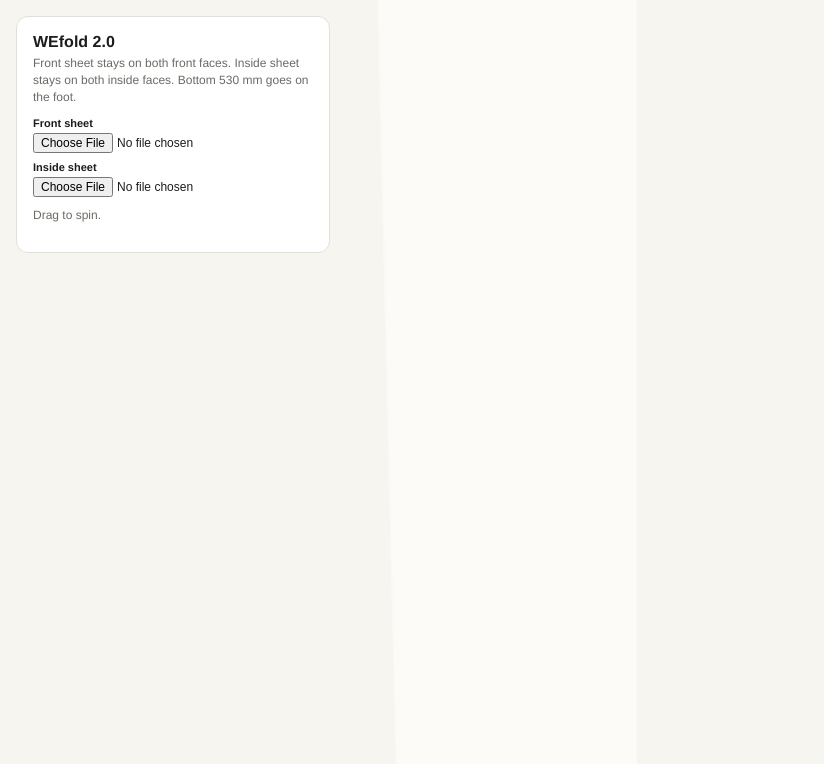
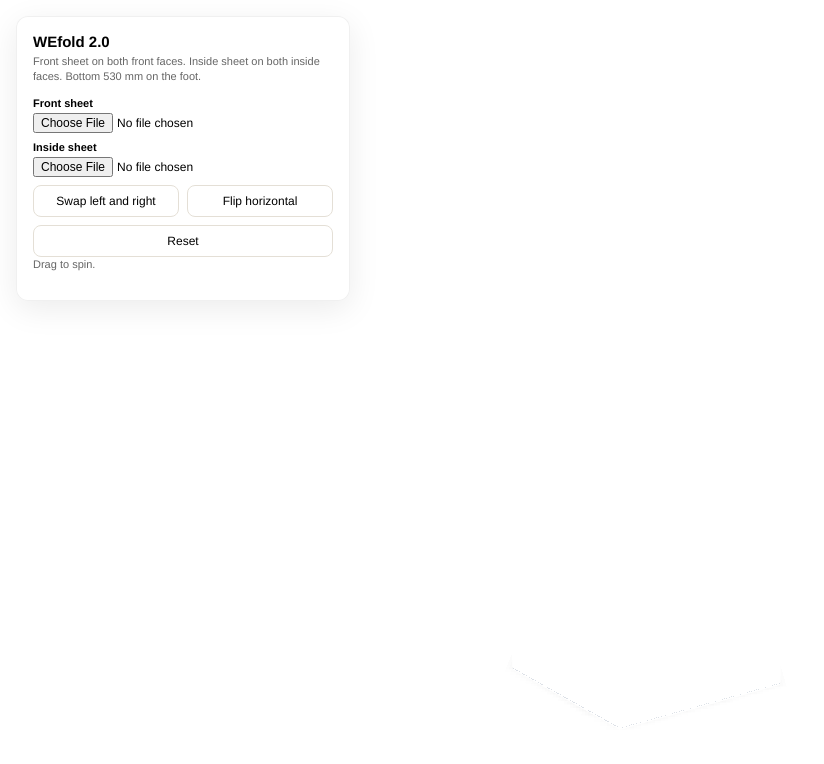
Before and after one commit to moriphoto/3ddisplay, a plain HTML site: page index.html in a window 1280 px wide. Shown: the whole page, without its empty margins (0-824 px from the left). Drawn offline with nearby package versions, Linux system fonts and the light colour scheme; animation ran at ten frames a second.

Commit message:
Use the working cutter viewer as the only home page

```diff
--- a/index.html
+++ b/index.html
@@ -1,21 +1,23 @@
 <!DOCTYPE html>
 <html lang="en">
 <head>
-  <meta charset="utf-8" />
-  <meta name="viewport" content="width=device-width, initial-scale=1" />
-  <title>WEfold 2.0 sheet viewer</title>
+  <meta charset="UTF-8">
+  <meta name="viewport" content="width=device-width, initial-scale=1.0">
+  <title>WEfold 2.0</title>
   <style>
-    body { margin: 0; background: #f7f5f0; font-family: Helvetica, Arial, sans-serif; color: #1c1c1c; }
+    body { margin: 0; overflow: hidden; font-family: Helvetica, Arial, sans-serif; background: #fff; }
     #view { width: 100vw; height: 100vh; }
     #panel {
-      position: absolute; top: 16px; left: 16px; width: 280px; z-index: 2;
-      background: rgba(255,255,255,0.94); border: 1px solid #e4dfd6; border-radius: 12px; padding: 16px;
+      position: absolute; top: 16px; left: 16px; width: 300px; z-index: 2;
+      background: rgba(255,255,255,0.95); border: 1px solid rgba(0,0,0,0.06);
+      border-radius: 12px; padding: 16px; box-shadow: 0 8px 32px rgba(0,0,0,0.08);
     }
-    h1 { font-size: 16px; margin: 0 0 4px; }
-    p { margin: 0 0 12px; font-size: 12px; color: #6d6a64; line-height: 1.4; }
+    h1 { margin: 0 0 4px; font-size: 15px; }
+    p { margin: 0 0 12px; font-size: 11px; color: #666; line-height: 1.4; }
     label { display: block; font-size: 11px; font-weight: 600; margin: 8px 0 4px; }
-    input { width: 100%; font-size: 12px; }
-    #status { margin-top: 10px; }
+    input, button { width: 100%; font: inherit; font-size: 12px; }
+    button { margin-top: 8px; padding: 8px; border: 1px solid #e4dfd6; background: #fff; border-radius: 8px; }
+    .row { display: grid; grid-template-columns: 1fr 1fr; gap: 8px; }
   </style>
   <script src="https://cdnjs.cloudflare.com/ajax/libs/three.js/r128/three.min.js"></script>
   <script src="https://cdn.jsdelivr.net/npm/three@0.128.0/examples/js/controls/OrbitControls.js"></script>
@@ -23,124 +25,167 @@
 <body>
   <div id="panel">
     <h1>WEfold 2.0</h1>
-    <p>Front sheet stays on both front faces. Inside sheet stays on both inside faces. Bottom 530 mm goes on the foot.</p>
-    <label for="front">Front sheet</label>
-    <input id="front" type="file" accept="image/png,image/jpeg,application/pdf" />
-    <label for="inside">Inside sheet</label>
-    <input id="inside" type="file" accept="image/png,image/jpeg,application/pdf" />
+    <p>Front sheet on both front faces. Inside sheet on both inside faces. Bottom 530 mm on the foot.</p>
+    <label for="upload-a">Front sheet</label>
+    <input id="upload-a" type="file" accept="image/png,image/jpeg,application/pdf">
+    <label for="upload-b">Inside sheet</label>
+    <input id="upload-b" type="file" accept="image/png,image/jpeg,application/pdf">
+    <div class="row">
+      <button id="swap" type="button">Swap left and right</button>
+      <button id="flip" type="button">Flip horizontal</button>
+    </div>
+    <button id="reset" type="button">Reset</button>
     <p id="status">Drag to spin.</p>
   </div>
   <div id="view"></div>
   <script>
-    const FACE = 0.587, HINGE = 0.026, HEIGHT = 2.0, FOOT = 0.44, THICK = 0.005;
-    const MAIN = 2000 / 2530, FOOTER = 530 / 2530;
     const status = document.getElementById("status");
     const scene = new THREE.Scene();
-    scene.background = new THREE.Color(0xf7f5f0);
-    const camera = new THREE.PerspectiveCamera(38, innerWidth / innerHeight, 0.05, 30);
-    camera.position.set(1.5, 1.15, 1.7);
+    scene.background = new THREE.Color(0xffffff);
+    const camera = new THREE.PerspectiveCamera(38, innerWidth / innerHeight, 0.1, 100);
+    camera.position.set(1.8, 1.3, -2.6);
     const renderer = new THREE.WebGLRenderer({ antialias: true });
     renderer.setSize(innerWidth, innerHeight);
     renderer.setPixelRatio(Math.min(devicePixelRatio, 2));
+    renderer.shadowMap.enabled = true;
     renderer.outputEncoding = THREE.sRGBEncoding;
     document.getElementById("view").appendChild(renderer.domElement);
     const controls = new THREE.OrbitControls(camera, renderer.domElement);
-    controls.target.set(0, 0.9, 0);
+    controls.target.set(-0.25, 0.9, 0.25);
     controls.enableDamping = true;
-    scene.add(new THREE.AmbientLight(0xffffff, 0.85));
-    const key = new THREE.DirectionalLight(0xffffff, 0.45);
-    key.position.set(2, 4, 3);
+    controls.maxPolarAngle = Math.PI / 2 + 0.01;
+    const floor = new THREE.Mesh(new THREE.PlaneGeometry(50, 50), new THREE.ShadowMaterial({ opacity: 0.06 }));
+    floor.rotation.x = -Math.PI / 2;
+    floor.receiveShadow = true;
+    scene.add(floor);
+    scene.add(new THREE.AmbientLight(0xffffff, 0.82));
+    const key = new THREE.DirectionalLight(0xffffff, 0.55);
+    key.position.set(3, 5, -4);
+    key.castShadow = true;
     scene.add(key);
+    scene.add(new THREE.DirectionalLight(0xffffff, 0.35).translateX(-4).translateY(3.5).translateZ(2));
 
-    function mat() { return new THREE.MeshStandardMaterial({ color: 0xf4f1ea, roughness: 0.55, side: THREE.FrontSide }); }
-    const frontL = mat(), frontR = mat(), insideL = mat(), insideR = mat(), footL = mat(), footR = mat();
-    const edge = new THREE.MeshStandardMaterial({ color: 0xdedad2, roughness: 0.7 });
+    const thickness = 0.005, panelWidth = 0.61, panelHeight = 2.0;
+    const MAIN_RATIO = 2000 / 2530, FOOTER_RATIO = 530 / 2530;
+    const matEdge = new THREE.MeshStandardMaterial({ color: 0xf5f5f5, roughness: 0.5 });
+    const matLeftFront = new THREE.MeshStandardMaterial({ color: 0xf8fafc, roughness: 0.28, metalness: 0.01 });
+    const matRightFront = new THREE.MeshStandardMaterial({ color: 0xf8fafc, roughness: 0.28, metalness: 0.01 });
+    const matUnderFoot = new THREE.MeshStandardMaterial({ color: 0x1e293b, roughness: 0.35 });
+    const matLeftBack = new THREE.MeshStandardMaterial({ color: 0xe2e8f0, roughness: 0.35 });
+    const matRightBack = new THREE.MeshStandardMaterial({ color: 0xe2e8f0, roughness: 0.35 });
+    const matOverFoot = new THREE.MeshStandardMaterial({ color: 0x94a3b8, roughness: 0.35 });
+    let side = "front";
 
-    function panel(w, h, d, materials) {
-      const geo = new THREE.BoxGeometry(w, h, d);
-      geo.clearGroups();
-      const counts = [1, 1, 1, 1, 1, 1].map(() => geo.index.count / 6);
-      for (let i = 0; i < 6; i++) geo.addGroup(i * counts[i], counts[i], i);
-      return new THREE.Mesh(geo, materials);
+    function setPanelUVs(geometry, isRightPanel) {
+      const uv = geometry.attributes.uv, pos = geometry.attributes.position;
+      for (let i = 0; i < pos.count; i++) {
+        const v = (pos.getY(i) + panelHeight / 2) / panelHeight;
+        const u = isRightPanel ? (pos.getZ(i) + panelWidth / 2) / panelWidth : (pos.getX(i) + panelWidth / 2) / panelWidth;
+        uv.setXY(i, u, v);
       }
-    const left = panel(FACE, HEIGHT, THICK, [edge, edge, edge, edge, frontL, insideL]);
-    left.position.set(-FACE / 2 - HINGE / 2, HEIGHT / 2, 0);
-    const right = panel(THICK, HEIGHT, FACE, [frontR, insideR, edge, edge, edge, edge]);
-    right.position.set(0, HEIGHT / 2, FACE / 2 + HINGE / 2);
+    }
+    function setFootUVs(geometry) {
+      const uv = geometry.attributes.uv, pos = geometry.attributes.position;
+      for (let i = 0; i < pos.count; i++) uv.setXY(i, (pos.getX(i) + panelWidth) / panelWidth, 1 - (pos.getY(i) / panelWidth));
+    }
+    const display = new THREE.Group();
+    const leftGeo = new THREE.BoxGeometry(panelWidth, panelHeight, thickness);
+    setPanelUVs(leftGeo, false);
+    const leftPanel = new THREE.Mesh(leftGeo, [matEdge, matEdge, matEdge, matEdge, matLeftBack, matLeftFront]);
+    leftPanel.position.set(-panelWidth / 2, panelHeight / 2 + thickness * 2, 0);
+    leftPanel.castShadow = true;
+    const rightGeo = new THREE.BoxGeometry(thickness, panelHeight, panelWidth);
+    setPanelUVs(rightGeo, true);
+    const rightPanel = new THREE.Mesh(rightGeo, [matRightFront, matRightBack, matEdge, matEdge, matEdge, matEdge]);
+    rightPanel.position.set(0, panelHeight / 2 + thickness * 2, panelWidth / 2);
+    rightPanel.castShadow = true;
+    const footShape = new THREE.Shape();
+    footShape.moveTo(0, 0);
+    footShape.lineTo(-panelWidth, 0);
+    footShape.absarc(0, 0, panelWidth, Math.PI, Math.PI / 2, true);
+    const footGeo = new THREE.ExtrudeGeometry(footShape, { depth: thickness, bevelEnabled: false });
+    setFootUVs(footGeo);
+    const underFoot = new THREE.Mesh(footGeo, [matUnderFoot, matEdge]);
+    underFoot.rotation.x = Math.PI / 2;
+    underFoot.position.set(0, thickness, 0);
+    const overFoot = new THREE.Mesh(footGeo, [matOverFoot, matEdge]);
+    overFoot.rotation.x = Math.PI / 2;
+    overFoot.position.set(0, thickness * 2, 0);
+    display.add(leftPanel, rightPanel, underFoot, overFoot);
+    scene.add(display);
 
-    function footMesh(material) {
-      const shape = new THREE.Shape();
-      shape.moveTo(0, 0);
-      shape.lineTo(FACE, 0);
-      shape.lineTo(0.08, FOOT);
-      shape.closePath();
-      const geo = new THREE.ExtrudeGeometry(shape, { depth: THICK, bevelEnabled: false });
-      return new THREE.Mesh(geo, [material, edge]);
+    function textureFrom(canvas, mirror) {
+      const tex = new THREE.CanvasTexture(canvas);
+      tex.encoding = THREE.sRGBEncoding;
+      if (mirror) { tex.wrapS = THREE.RepeatWrapping; tex.repeat.x = -1; tex.offset.x = 1; }
+      return tex;
     }
-    const footLeft = footMesh(footL);
-    footLeft.rotation.x = -Math.PI / 2;
-    footLeft.position.set(-FACE - HINGE / 2, 0.004, 0.02);
-    const footRight = footMesh(footR);
-    footRight.rotation.x = -Math.PI / 2;
-    footRight.rotation.z = -Math.PI / 2;
-    footRight.position.set(0.02, 0.008, HINGE / 2);
-    scene.add(left, right, footLeft, footRight);
-
     function crop(img, sx, sy, sw, sh) {
       const canvas = document.createElement("canvas");
       canvas.width = Math.max(2, sw); canvas.height = Math.max(2, sh);
       canvas.getContext("2d").drawImage(img, sx, sy, sw, sh, 0, 0, canvas.width, canvas.height);
-      const tex = new THREE.CanvasTexture(canvas);
-      tex.encoding = THREE.sRGBEncoding;
-      tex.anisotropy = 8;
-      return tex;
+      return canvas;
     }
-    function applySheet(img, front) {
+    function place(img, isFront) {
       const w = img.width, h = img.height;
-      const faceH = h * MAIN, footH = h * FOOTER, half = w * 0.5;
-      const leftTex = crop(img, 0, 0, half, faceH);
-      const rightTex = crop(img, half, 0, half, faceH);
-      const footTex = crop(img, 0, faceH, w, footH);
-      if (front) {
-        frontL.map = leftTex; frontR.map = rightTex; footL.map = footTex;
-        frontL.needsUpdate = frontR.needsUpdate = footL.needsUpdate = true;
+      const left = crop(img, 0, 0, w * 0.5, h * MAIN_RATIO);
+      const right = crop(img, w * 0.5, 0, w * 0.5, h * MAIN_RATIO);
+      const footer = crop(img, 0, h * MAIN_RATIO, w, h * FOOTER_RATIO);
+      if (isFront) {
+        matLeftFront.map = textureFrom(right, true);
+        matRightFront.map = textureFrom(left, true);
+        matUnderFoot.map = textureFrom(footer, false);
+        matLeftFront.needsUpdate = matRightFront.needsUpdate = matUnderFoot.needsUpdate = true;
         status.textContent = "Front sheet is on both front faces.";
       } else {
-        insideL.map = leftTex; insideR.map = rightTex; footR.map = footTex;
-        insideL.needsUpdate = insideR.needsUpdate = footR.needsUpdate = true;
+        matLeftBack.map = textureFrom(left, false);
+        matRightBack.map = textureFrom(right, false);
+        matOverFoot.map = textureFrom(footer, false);
+        matLeftBack.needsUpdate = matRightBack.needsUpdate = matOverFoot.needsUpdate = true;
         status.textContent = "Inside sheet is on both inside faces.";
       }
     }
-    function read(file, front) {
+    function read(file, isFront) {
+      side = isFront ? "front" : "inside";
       status.textContent = "Reading the sheet.";
+      const go = (img) => place(img, isFront);
       if (file.type === "application/pdf") {
         const reader = new FileReader();
-        reader.onload = () => {
-          import("https://cdnjs.cloudflare.com/ajax/libs/pdf.js/4.4.168/pdf.min.mjs").then((pdfjs) => {
+        reader.onload = () => import("https://cdnjs.cloudflare.com/ajax/libs/pdf.js/4.4.168/pdf.min.mjs").then((pdfjs) => {
           pdfjs.GlobalWorkerOptions.workerSrc = "https://cdnjs.cloudflare.com/ajax/libs/pdf.js/4.4.168/pdf.worker.min.mjs";
           return pdfjs.getDocument({ data: reader.result }).promise;
         }).then((pdf) => pdf.getPage(1)).then((page) => {
           const view = page.getViewport({ scale: 1.4 });
           const canvas = document.createElement("canvas");
           canvas.width = view.width; canvas.height = view.height;
-            return page.render({ canvasContext: canvas.getContext("2d"), viewport: view }).promise.then(() => applySheet(canvas, front));
+          return page.render({ canvasContext: canvas.getContext("2d"), viewport: view }).promise.then(() => go(canvas));
         }).catch(() => { status.textContent = "That PDF could not be read."; });
-        };
         reader.readAsArrayBuffer(file);
         return;
       }
       const img = new Image();
-      img.onload = () => applySheet(img, front);
+      img.onload = () => go(img);
       img.src = URL.createObjectURL(file);
     }
-    document.getElementById("front").onchange = (e) => e.target.files[0] && read(e.target.files[0], true);
-    document.getElementById("inside").onchange = (e) => e.target.files[0] && read(e.target.files[0], false);
+    function pair() { return side === "front" ? [matLeftFront, matRightFront] : [matLeftBack, matRightBack]; }
+    document.getElementById("upload-a").onchange = (e) => e.target.files[0] && read(e.target.files[0], true);
+    document.getElementById("upload-b").onchange = (e) => e.target.files[0] && read(e.target.files[0], false);
+    document.getElementById("swap").onclick = () => {
+      const [a, b] = pair();
+      const hold = a.map; a.map = b.map; b.map = hold;
+      a.needsUpdate = b.needsUpdate = true;
+      status.textContent = "Left and right swapped.";
+    };
+    document.getElementById("flip").onclick = () => {
+      pair().forEach((m) => { if (!m.map) return; m.map.repeat.x *= -1; m.map.offset.x = m.map.repeat.x < 0 ? 1 : 0; m.map.needsUpdate = true; });
+      status.textContent = "Flipped horizontal.";
+    };
+    document.getElementById("reset").onclick = () => {
+      [matLeftFront, matRightFront, matLeftBack, matRightBack, matUnderFoot, matOverFoot].forEach((m) => { m.map = null; m.needsUpdate = true; });
+      status.textContent = "Reset.";
+    };
     (function loop() { requestAnimationFrame(loop); controls.update(); renderer.render(scene, camera); })();
-    addEventListener("resize", () => {
-      camera.aspect = innerWidth / innerHeight;
-      camera.updateProjectionMatrix();
-      renderer.setSize(innerWidth, innerHeight);
-    });
+    addEventListener("resize", () => { camera.aspect = innerWidth / innerHeight; camera.updateProjectionMatrix(); renderer.setSize(innerWidth, innerHeight); });
   </script>
 </body>
 </html>
```
Lines whose indentation alone changed are shown as unchanged.
